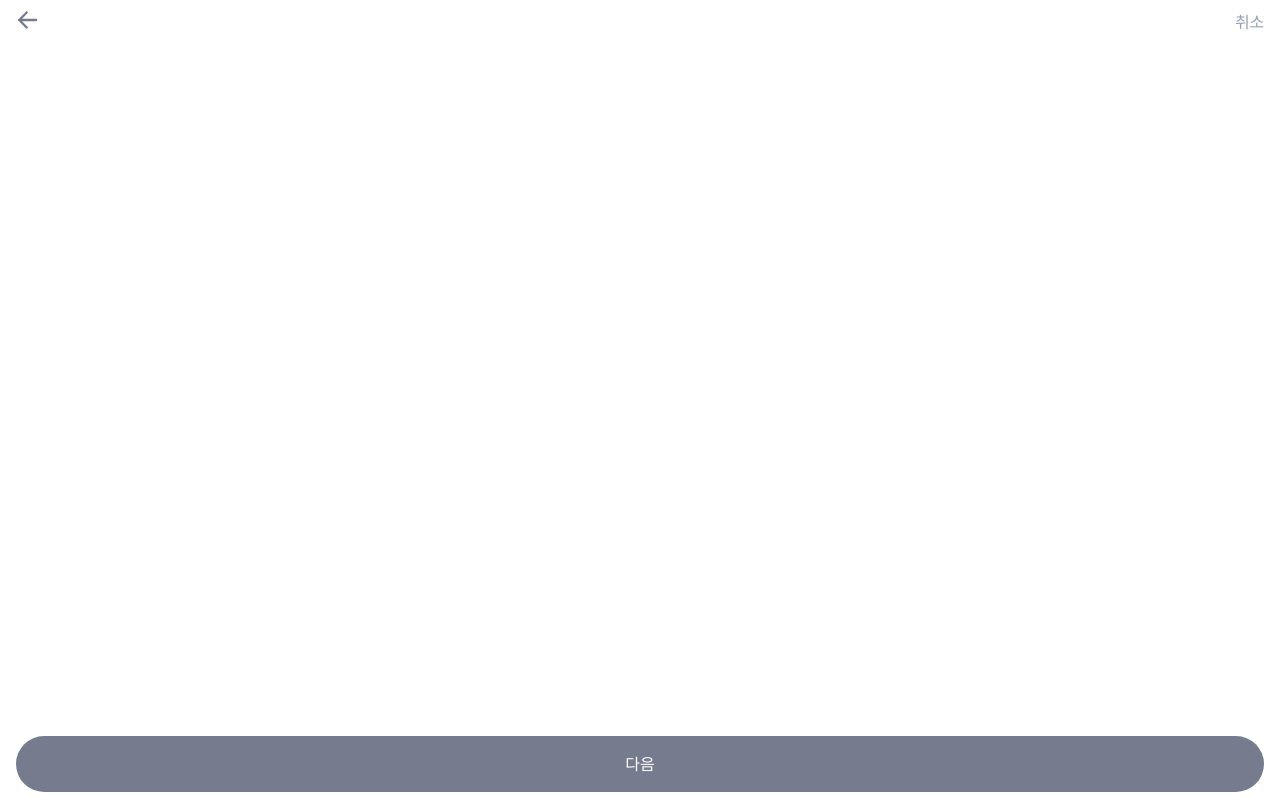
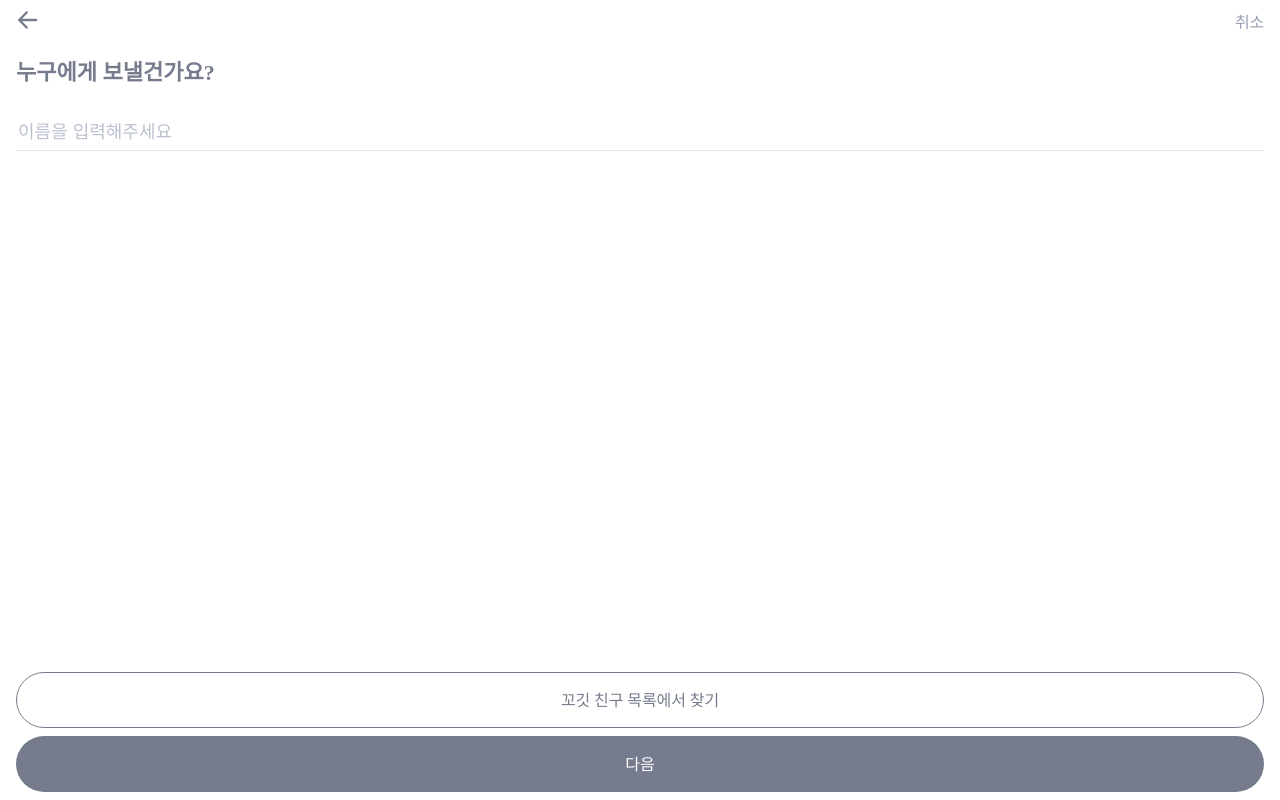
Before and after one commit to depromeet/ggogeet-client, a Next.js app: page /letter-write in a window 1280 px wide. Built offline with nearby package versions, Linux system fonts and the light colour scheme; a web font is replaced by a local one.

Commit message:
♻️ 편지 작성 - query string 재설정

```diff
--- a/src/components/features/letter-write/input-recipient/forms/ReceiverNameForm.tsx
+++ b/src/components/features/letter-write/input-recipient/forms/ReceiverNameForm.tsx
@@ -24,6 +24,8 @@ const ReceiverNameForm = (): ReactElement => {
       if (type && typeof type === 'string') {
         const [front, end] = type.split('-');
         router.push(`/letter-write?type=${front}-0${Number(end) + 1}`);
+      } else {
+        router.push(`/letter-write?type=recipient-01`);
       }
     }
   };
--- a/src/components/features/letter-write/input-recipient/layout/index.tsx
+++ b/src/components/features/letter-write/input-recipient/layout/index.tsx
@@ -24,6 +24,8 @@ const LetterWriteInputRecipientLayout = ({
     if (type && typeof type === 'string') {
       const [front, end] = type.split('-');
       router.push(`/letter-write?type=${front}-0${Number(end) + 1}`);
+    } else {
+      router.push(`/letter-write?type=recipient-01`);
     }
   };
   const onClickBack = () => {
@@ -38,7 +40,7 @@ const LetterWriteInputRecipientLayout = ({
       />
       {children}
       <S.BottomButtonContainer type={type}>
-        {type === 'recipient-01' && (
+        {!type && (
           <Button
             name='꼬깃 친구 목록에서 찾기'
             fontStyle='bold'
--- a/src/components/features/letter-write/input-recipient/styled.ts
+++ b/src/components/features/letter-write/input-recipient/styled.ts
@@ -25,7 +25,7 @@ const BottomButtonContainer = styled.div<{ type: QueryString }>`
   }
 
   button:first-of-type {
-    ${({ type }) => type === 'recipient-01' && `border: 1px solid #767c8d`};
+    ${({ type }) => !type && `border: 1px solid #767c8d`};
   }
 `;
 
--- a/src/pages/letter-write/index.tsx
+++ b/src/pages/letter-write/index.tsx
@@ -14,8 +14,8 @@ const LetterWritePage: NextPage = () => {
   return (
     <LetterWriteInputRecipientLayout>
       <S.LetterWriteInputRecipientMain>
-        {type === 'recipient-01' && <ReceiverNameForm />}
-        {type === 'recipient-02' && <RelationshipForm />}
+        {!type && <ReceiverNameForm />}
+        {type === 'recipient-01' && <RelationshipForm />}
       </S.LetterWriteInputRecipientMain>
     </LetterWriteInputRecipientLayout>
   );
```
